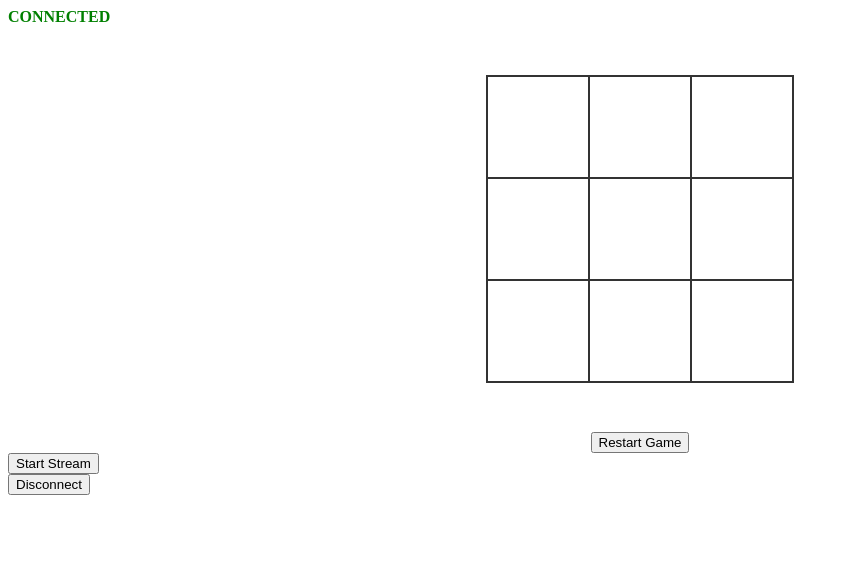
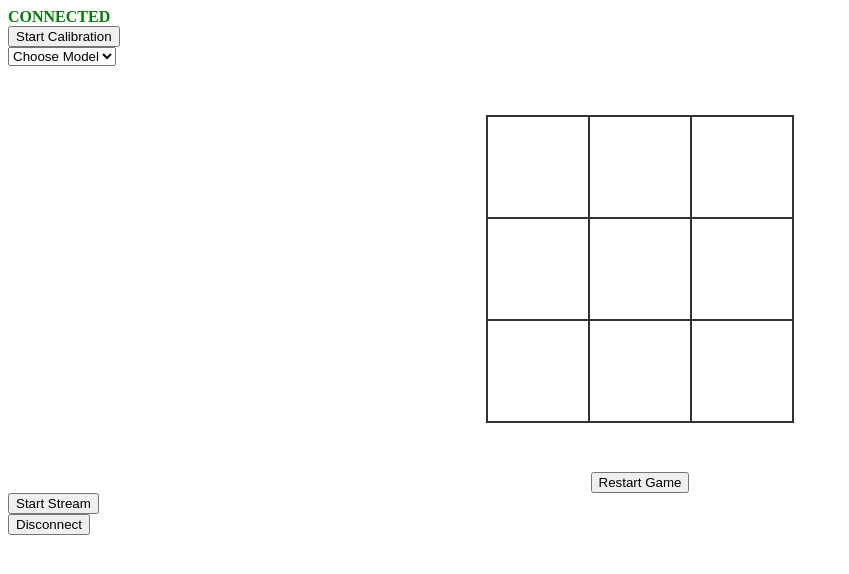
Before and after one commit to J77M/tictactoe-BCI, a Flask app: template tttBCI/templates/dashboard.html in a window 1280 px wide. Shown: the top 574 px of the page, without its empty margins (0-849 px from the left). Run offline with Flask 2, Linux system fonts and the light colour scheme; the template is opened without the code that fills it, so the values that code supplies are empty; some libraries are stand-ins or nearby versions.

Commit message:
dashboard calibration

```diff
--- a/tttBCI/app.py
+++ b/tttBCI/app.py
@@ -15,7 +15,7 @@ app.config["SESSION_TYPE"] = "filesystem"
 app.debug = True
 
 socketio = SocketIO(app)
-BOARD = MainBoard()
+DEVICE = MainBoard()
 Session(app)
 
 @app.context_processor
@@ -27,43 +27,37 @@ def connect():
     alert = None
     # check connection - if not connected render : connect else dashboard
     if request.method == "POST":
-        board_id, log_level, params = BOARD.extract_params(request)
+        board_id, log_level, params = DEVICE.extract_params(request)
         if board_id:
             try:
-                BOARD.set_board(board_id, params)
-                BOARD.board.set_log_level(log_level)
-                BOARD.connect()
+                DEVICE.set_board(board_id, params)
+                DEVICE.board.set_log_level(log_level)
+                DEVICE.connect()
             except BrainFlowError as e:
                 alert = e
         else:
             alert = "Board ID not specified"
-    if BOARD.connected:
+    if DEVICE.connected:
         return redirect(url_for("dashboard"))
-    return render_template("connect.html", status=BOARD.status_message, message=alert)
+    return render_template("connect.html", status=DEVICE.status_message, message=alert)
 
 @app.route("/dashboard")
 def dashboard():
-    if BOARD.connected:
+    if DEVICE.connected:
         return render_template("dashboard.html")
     return redirect(url_for("connect"))
 
-
 @app.route("/disconnect", methods=["POST"])
 def disconnect():
-    BOARD.disconnect()
+    DEVICE.disconnect()
     return redirect(url_for("connect"))
 
 @socketio.on("start-stream")
 def data_stream_control(data):
     if data["action"] == "start":
-        BOARD.board.start_stream()
-        # TODO: separate files !! - change strucure !!!
-        while True:
-            data = BOARD.board.get_board_data ()
-            emit("return data", {"data": data[BOARD.board.get_eeg_channels(BOARD.board.board_id)][0].tolist()})
-            sleep(0.5)
+        DEVICE.board.start_stream()
     else:
-        BOARD.board.stop_stream()
+        DEVICE.board.stop_stream()
 
 
 if __name__ == "__main__":
--- a/tttBCI/static/js/dashboard.js
+++ b/tttBCI/static/js/dashboard.js
@@ -8,21 +8,35 @@
 
       // Each button should emit a "submit vote" event
       document.querySelector('#data_stream_control').onclick = function(){
-                  let action = this.value
+              let action = this.value;
               socket.emit('start-stream', {'action': action});
               if(action == "start"){
-                    this.value = "stop"
-                    this.innerHTML = "Stop Stream"
+                this.value = "stop";
+                this.innerHTML = "Stop Stream";
               }
               else{
-                    this.value = "start"
-                    this.innerHTML = "Start Stream"
+                this.value = "start";
+                this.innerHTML = "Start Stream";
               }
           };
       });
 
-      // When a new vote is announced, add to the unordered list
-      socket.on('return data', function(data){
-        console.log(data.data)
+   document.querySelector('#model-calibration').onclick = function(){
+      let start_button = document.querySelector('#model-play');
+      let test_button = document.querySelector('#model-test');
+      if (this.value == "0"){
+          this.value = "1";
+          this.innerHTML = "Stop Calibration";
+          start_button.hidden = false;
+          test_button.hidden = false;
+       }
+       else{
+          this.value = "0";
+          this.innerHTML = "Start Calibration";
+          start_button.hidden = true;
+          test_button.hidden = true;
+       }
+   };
+
+
 });
-  });
--- a/tttBCI/templates/connect.html
+++ b/tttBCI/templates/connect.html
@@ -36,6 +36,7 @@
               </fieldset>
             <!--add button - to show more options : timeout, log, streamer-params, other-info-->
             <span>other parameters</span>
+            <br>
             <select name="{{connection_element_names['log_level']}}" id="log_level">
                 {% for log_level in boards_properties["log_levels"] %}
                     {% if log_level.value == 6 %}
--- a/tttBCI/templates/dashboard.html
+++ b/tttBCI/templates/dashboard.html
@@ -3,10 +3,19 @@
 
 {% block body %}
 <script src="static/js/dashboard.js"></script>
+<strong>
+    <span class="alert"><font color="green">CONNECTED</font></span>
+</strong>
+<div class="form">
+    <button type="submit" id="model-calibration" value="0">Start Calibration</button>
+    <button type="submit" id="model-test" hidden value="0">Test</button>
+    <button type="submit" id="model-play" hidden value="0">Play</button>
+    <br>
+    <select name="saved-models">
+        <option value="" selected disabled hidden>Choose Model</option>
+    </select>
+</div>
 <div class="dashboard">
-  <strong>
-    <span class="alert"><font color="green">CONNECTED</font></span>
-  </strong>
     <section>
         <div class="game-container">
             <div data-cell-index="0" class="cell"></div>
```
Lines whose indentation alone changed are shown as unchanged.
